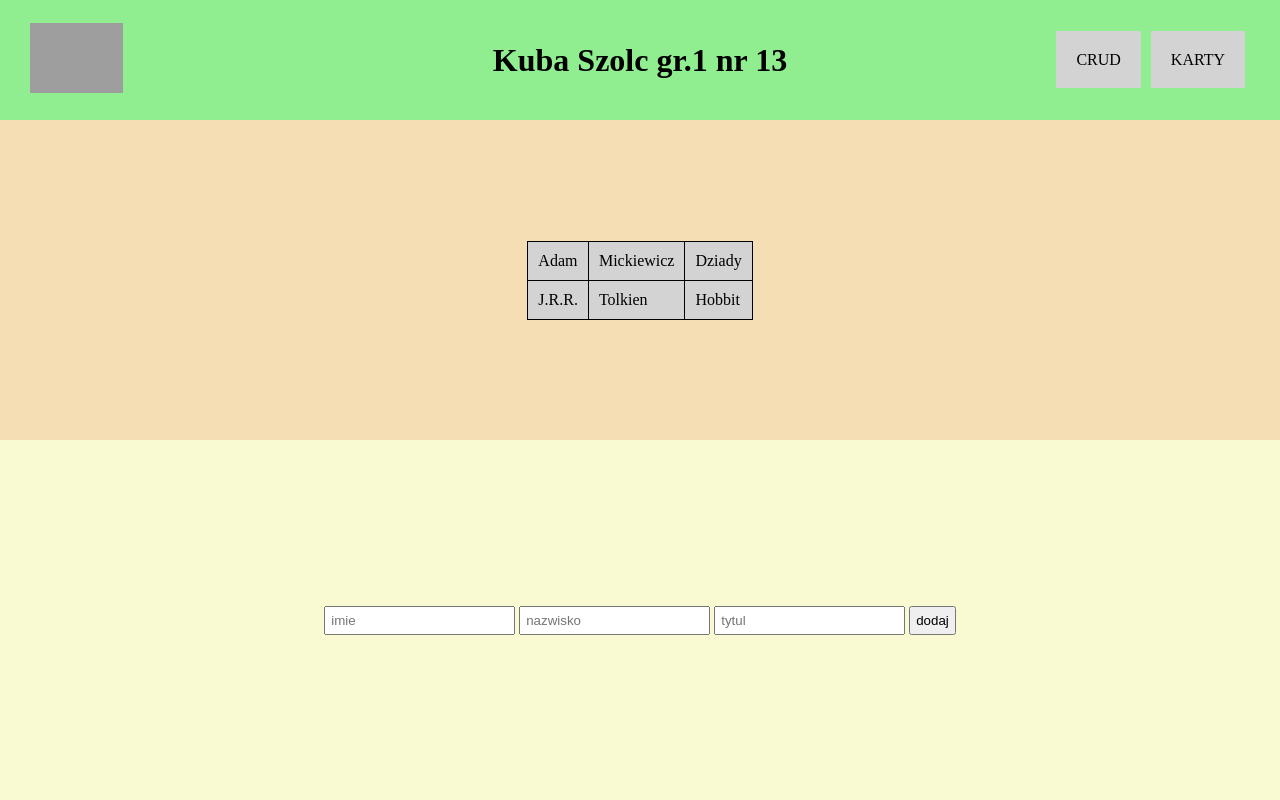
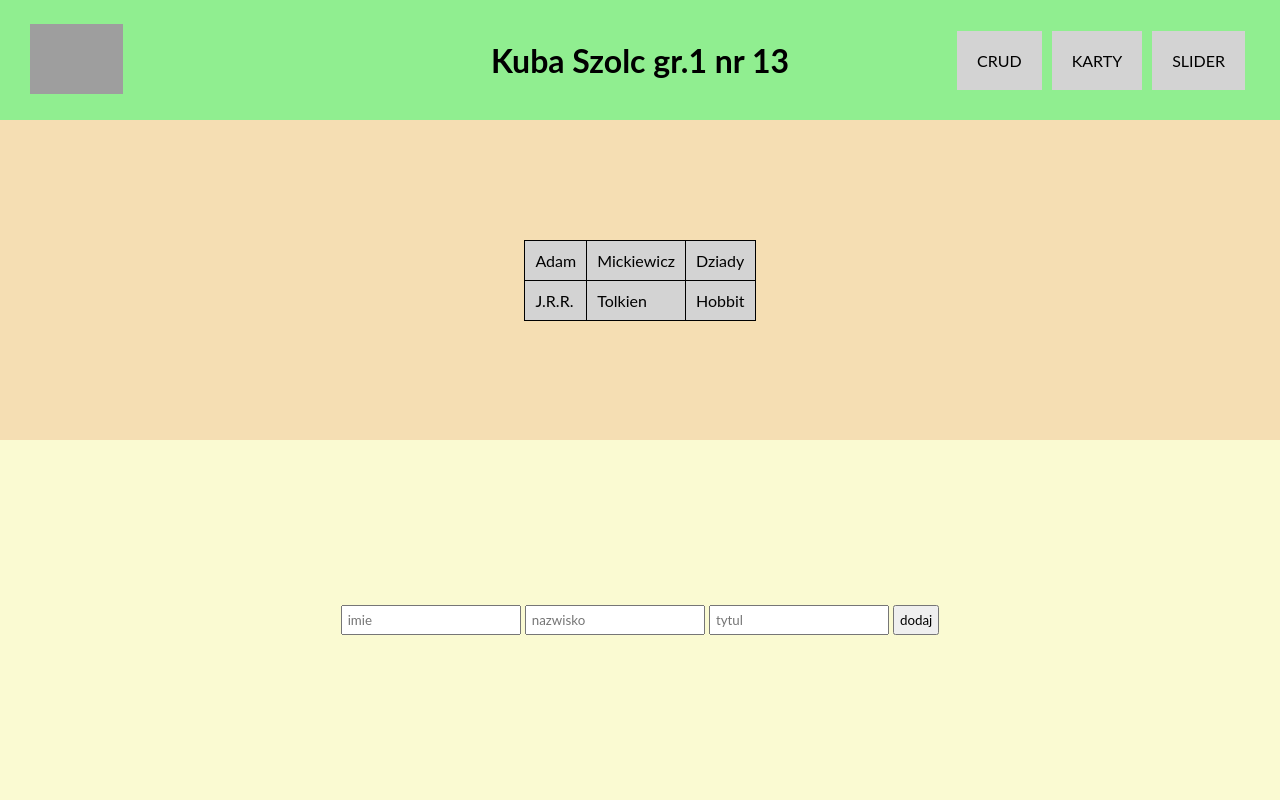
Before and after one commit to 3ti-2020/crud-wiele-do-wielu-kuba-szolc, a PHP site: page / in a window 1280 px wide. Run offline with PHP 8.4, Linux system fonts and the light colour scheme; data comes from the database, SQL or seed files in the repository; data that the repository does not hold is empty; grey boxes are pictures that could not be loaded.

Commit message:
Add files via upload

```diff
--- a/index.php
+++ b/index.php
@@ -16,11 +16,11 @@
                 <a href="crud/index.php">CRUD</a>
             </li>
             <li class="mlink">
-                <a href="card/index.html">KARTY</a>
+                <a href="card/index.php">KARTY</a>
             </li>
-            <!-- <li class="mlink">
-                <a href="slider/index.html">SLIDER</a>
-            </li> -->
+            <li class="mlink">
+                <a href="slider/index.php">SLIDER</a>
+            </li>
         </ul>
     </header>
     <div class="tablecont">
--- a/style.css
+++ b/style.css
@@ -1,3 +1,6 @@
+*{
+    font-family: 'Lato', sans-serif;
+}
 body{
     margin: 0;
     padding: 0;
```
